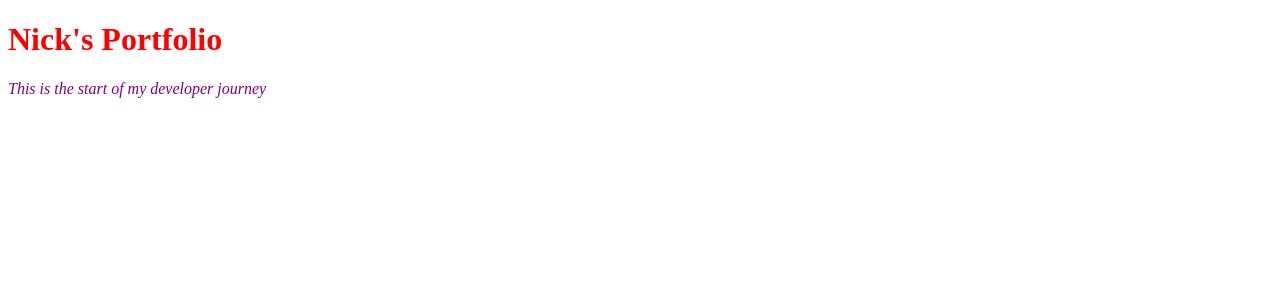
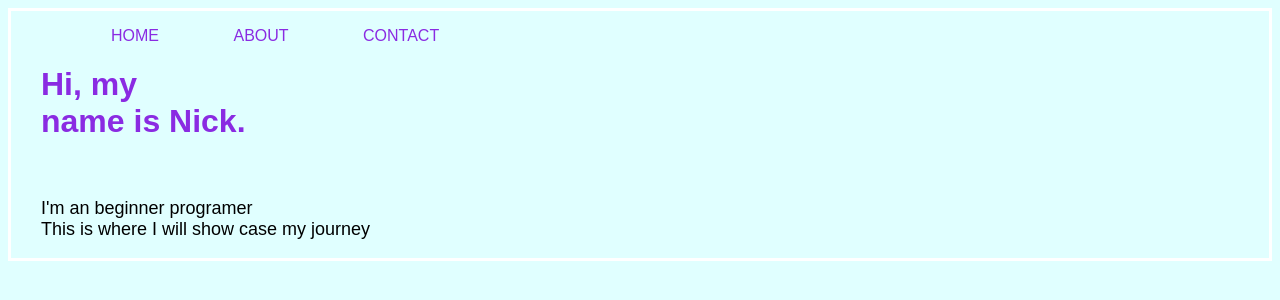
Before and after one commit to nivenreed/Portfolio-Hompage, a plain HTML site: page index.html in a window 1280 px wide. Drawn offline with Linux system fonts and the light colour scheme; a web font is replaced by a local one.

Commit message:
Playing with style.css

```diff
--- a/index.css
+++ /dev/null
@@ -1,3 +0,0 @@
-h1 {
-    color:green;
-}
--- a/index.html
+++ b/index.html
@@ -1,18 +1,46 @@
 <!DOCTYPE html>
 <html>
     <head>
-      <!-- <link href='index.css' rel='stylessheet'>-->
-        <style>
+        <link rel="preconnect" href="https://fonts.googleapis.com">
+        <link rel="preconnect" href="https://fonts.gstatic.com" crossorigin>
+        <link href="https://fonts.googleapis.com/css2?family=Gemunu+Libre&display=swap" rel="stylesheet">
+
+     <link href='./style.css' rel='stylesheet'>
+
+
+       <!-- <style>  Unused Style changed to style.css
             p{
                 color: purple;
                 font-style: italic;
             }
-        </style>
+
+
+           h1, h2  {
+               font-family: 'Gemunu Libre', sans-serif;
+
+            }
+        </style> -->
 
     </head>
     <body>
-        <h1 style='color:red;'>Nick's Portfolio</h1>
-        <p>This is the start of my developer journey</p>
+        <header>
+            <div class='navbar'>
+
+                <nav>
+                    <ul>
+                        <li><a href='#'>Home</a></li>
+                        <li><a href='#'>About</a></li>
+                        <li><a href='#'>Contact</a></li>
+                    </ul>
+                </nav>
+
+
+            </div>
+        </header>
+        <h1 class='title'>Hi, my <br>name is Nick.</h1></br> </h1>
+
+        <p>I'm an beginner programer
+             <br>This is where I  will show case my journey</br> </p>
 
 
     </body>
--- /dev/null
+++ b/style.css
@@ -0,0 +1,42 @@
+body{
+    border-style: solid;
+    border-color:white;
+    background-color: lightcyan;
+    font-family: 'Gemunu Libre', sans-serif;
+    padding-left: 30px;
+
+}
+
+h1, h2 {
+
+    color:blueviolet;
+    font-family: 'Gemunu Libre', sans-serif;
+
+}
+nav ul{
+    margin: o;
+    padding: 0;
+    list-style: none;
+}
+
+nav li{
+    display: inline-block;
+    margin-left: 70px;
+}
+
+nav a{
+    color: blueviolet;
+    text-decoration: none;
+    text-transform: uppercase;
+}
+
+nav a:hover{
+
+    transform: scale(1.1);
+    color: white;
+}
+
+p{
+    font-stretch: extra-expanded;
+    font-size: 18px;
+}
```
